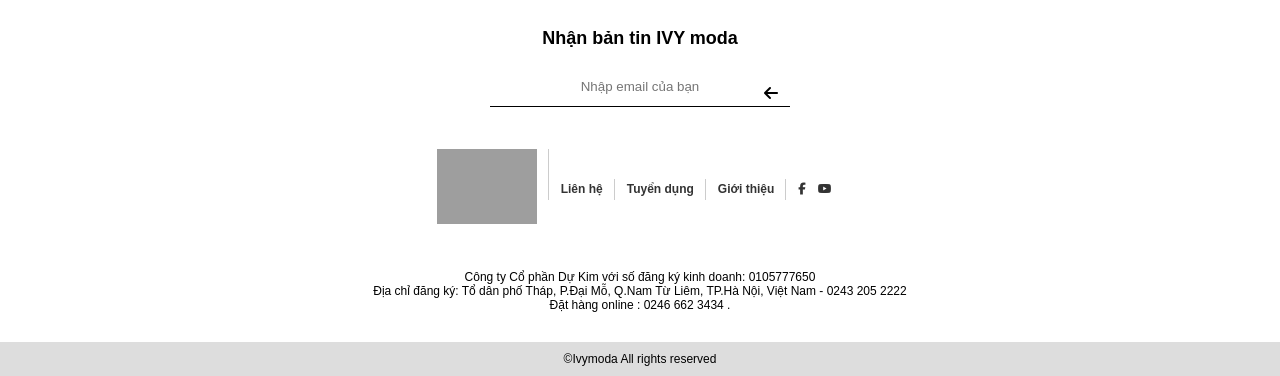
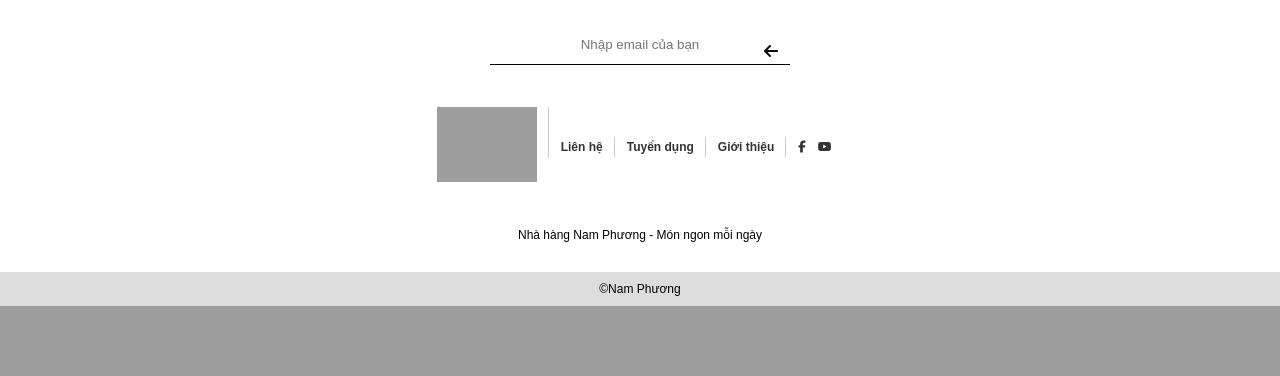
Before and after one commit to HTM25/webbanhang, a PHP site: page /index.php in a window 1280 px wide. Shown: the part 1021-1397 px from the top of the page. After the commit the page ends 1327 px from the top, so only its background shows below. Run offline with PHP 8.4, Linux system fonts and the light colour scheme; data that the repository does not hold is empty; some libraries are stand-ins or nearby versions; grey boxes are pictures that could not be loaded.

Commit message:
Update footer.php

```diff
--- a/footer.php
+++ b/footer.php
@@ -1,12 +1,12 @@
     <!-- -------------------------Footer -->
     <section class="footer">
         <div class="footer-container">
-            <p>Tải ứng dụng IVY moda</p>
+
             <div class="app-google">
                 <a href=""><img src="image/appstore.jpg" alt=""></a>
                 <a href=""> <img src="image/googleplay.jpg" alt=""></a>
             </div>
-            <p>Nhận bản tin IVY moda</p>
+
             <div class="input-email">
                 <input type="text" placeholder="Nhập email của bạn">
                 <i class="fas fa-arrow-left"></i>
@@ -19,12 +19,10 @@
                 <li><a href=""><i class="fab fa-facebook-f"></i></a><a href=""><i class="fab fa-youtube"></i></a></li>
             </div>
             <div class="footer-text">
-                Công ty Cổ phần Dự Kim với số đăng ký kinh doanh: 0105777650 <br>
-Địa chỉ đăng ký: Tổ dân phố Tháp, P.Đại Mỗ, Q.Nam Từ Liêm, TP.Hà Nội, Việt Nam - 0243 205 2222 <br>
-Đặt hàng online : 0246 662 3434 .
+                Nhà hàng Nam Phương - Món ngon mỗi ngày
             </div>
             <div class="footer-bottom">
-                ©Ivymoda All rights reserved
+                ©Nam Phương
             </div>
         </div>
     </section>
```
